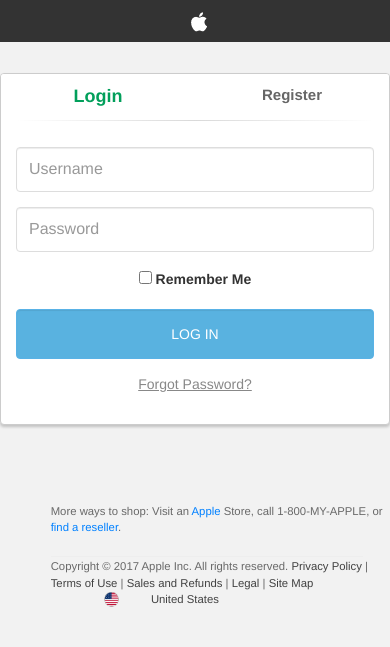
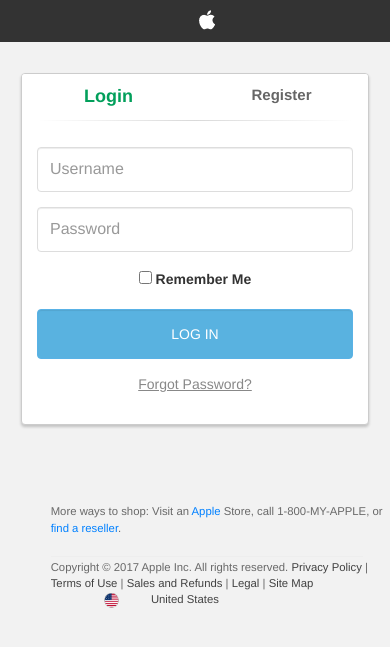
Before and after one commit to GabrielaSouza94/Projeto-WEB, a PHP site: page /login.html in a window 390 px wide. Shown: the top 647 px of the page. Run offline with PHP 8.4, Linux system fonts and the light colour scheme; some libraries are stand-ins or nearby versions.

Commit message:
Alterações no login
Correção no javascript da tela de login (agora o botão de registro
funciona, alterando para o formulário de registro de um novo usuário).

Correção na responsividade da tela de login.

Próximas alterações:
Criação do banco de dados
Coneção da tela de login com o banco de dados utilizando PHP.
Inserção dos primeiros usuários no banco de dados.
Conexão com um servidor online(ainda não decidi qual).

```diff
--- a/Projeto/CSS/login.css
+++ b/Projeto/CSS/login.css
@@ -35,6 +35,8 @@ body {
 	top: 0;
 	width: 95%;
 	text-align: center;
+	height: 42px;
+
 }
 
 .screen1 {
@@ -61,96 +63,12 @@ body {
 	color: #b3b3b3;
 }
 
-.screen-menu{
-	display: none;
-}
 .screen-apple{
-	display: none;
-}
-.screen-shop{
 	display: none;
 }
 
 
-@media screen and (max-width: 680px) {
-	.screen1{
-		display: none;
-	}
 
-	.screen1 a{
-		display: none;
-	}
-
-	.screen-menu{
-		float: left;
-		display: inline-block;
-		margin-top: 0%;
-		width: 4%;
-		margin-left: 3%;
-		margin-right: 3%;
-		height: 100%;
-		padding: 10px 1px;
-	}
-
-	.screen-apple{
-		float: center;
-		display: inline-block;
-		margin-top: 0%;
-		width: 4%;
-		margin-left: 3%;
-		margin-right: 3%;
-		height: 100%;
-		padding: 10px 1px;
-	}
-
-	.screen-shop{
-		float: right;
-		display: inline-block;
-		margin-top: 0%;
-		width: 4%;
-		margin-left: 3%;
-		margin-right: 3%;
-		height: 100%;
-		padding: 10px 1px;
-	}
-
-}
-
-@media screen and (max-width: 400px) {
-	.screen1{
-		display: none;
-	}
-
-	.screen1 a{
-		display: none;
-	}
-
-	.screen2{
-		float: none;
-		display: inline-block;
-		margin-top: 0%;
-		width: 4%;
-		margin-left: 3%;
-		margin-right: 3%;
-		height: 100%;
-		padding: 10px 1px;
-	}
-
-	.screen2 a #menu{
-   		float: right;
-   		text-align: right;
-	}
-
-	.screen2 a #apple{
-   		float: center;
-   		text-align: center;
-	}
-
-	.screen2 a #shop{
-   		float: left;
-   		text-align: left;
-	}
-}
 /*<<<< CSS NAV BAR*/
 
 /*CSS FOOTER >>>>*/
@@ -330,5 +248,34 @@ body {
 	border-color: #1CA347;
 }
 
+/*TRATANDO A RESPONSIVIDADE DO CONTAINER DE LOGIN*/
+@media screen and (max-width: 995px) {
+	.col-md-offset-3 {
+    margin-left: 20%;
+	}
+	.col-md-6 {
+    	width: 60%;
+	}
+}
+/*TRATANDO A RESPONSIVIDADE DO CONTAINER DE LOGIN*/
+@media screen and (max-width: 680px) {
+	.col-md-offset-3 {
+    margin-left: 15%;
+    margin-right: 15%;
+}
+	.col-md-6 {
+    	width: 70%;
+	}
+}
+/*TRATANDO A RESPONSIVIDADE DO CONTAINER DE LOGIN*/
+@media screen and (max-width: 550px) {
+	.col-md-offset-3 {
+    margin-left: 5%;
+    margin-right: 5%;
+}
+	.col-md-6 {
+    	width: 90%;
+	}
+}
 
 /* <<<<<< CSS LOGIN BOX*/
--- a/Projeto/login.html
+++ b/Projeto/login.html
@@ -6,6 +6,7 @@
 	<meta charset="utf-8">
 	<meta name="viewport" content="width=device-width, user-scalable=no">
 	<link rel="shortcut icon" href="resources/images/favicon.ico">
+
 	<!-- Latest compiled and minified CSS -->
 	<link rel="stylesheet" href="https://maxcdn.bootstrapcdn.com/bootstrap/3.3.7/css/bootstrap.min.css" integrity="sha384-BVYiiSIFeK1dGmJRAkycuHAHRg32OmUcww7on3RYdg4Va+PmSTsz/K68vbdEjh4u" crossorigin="anonymous">
 
@@ -15,7 +16,9 @@
 	<!-- Latest compiled and minified JavaScript -->
 	<script src="https://maxcdn.bootstrapcdn.com/bootstrap/3.3.7/js/bootstrap.min.js" integrity="sha384-Tc5IQib027qvyjSMfHjOMaLkfuWVxZxUPnCJA7l2mCWNIpG9mGCD8wGNIcPD7Txa" crossorigin="anonymous"></script>
 
-	<link rel="stylesheet" type="text/css" href="./CSS/Login.css"/>
+	<link rel="stylesheet" type="text/css" href="./CSS/login.css"/>
+	<script language="JavaScript" type="text/javascript" src="./JS/login.js"></script>
+	<script src="http://ajax.googleapis.com/ajax/libs/jquery/1.9.1/jquery.min.js"></script>
 </head>
 <body>
 	<div class="wrapper">
@@ -44,7 +47,7 @@
 									<a href="#" class="active" id="login-form-link">Login</a>
 								</div>
 								<div class="col-xs-6">
-									<a href="#" id="register-form-link">Register</a>
+									<a href="#"  id="register-form-link">Register</a>
 								</div>
 							</div>
 							<hr>
```
